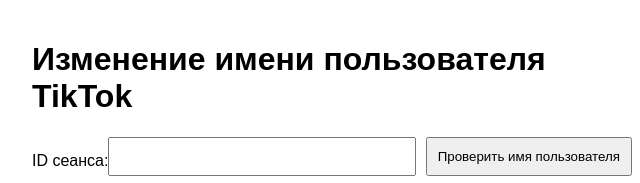
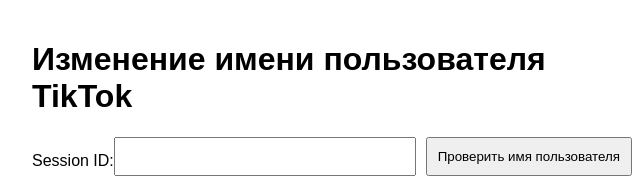
Before and after one commit to anDWIN12/tiktok-username-changer, a plain HTML site: page index.html in a window 1280 px wide. Shown: the top 183 px of the page, 308-948 px from the left. Drawn offline with Linux system fonts and the light colour scheme.

Commit message:
Update index.html

```diff
--- a/index.html
+++ b/index.html
@@ -34,7 +34,7 @@
     <h1>Изменение имени пользователя TikTok</h1>
     <form id="usernameForm">
         <div class="inline">
-            <label for="sessionId">ID сеанса:</label>
+            <label for="sessionId">Session ID:</label>
             <input type="text" id="sessionId" required>
             <button type="button" id="checkUsernameButton">Проверить имя пользователя</button>
         </div>
```
